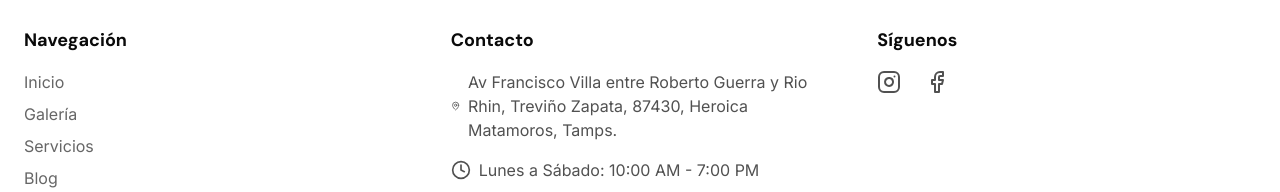
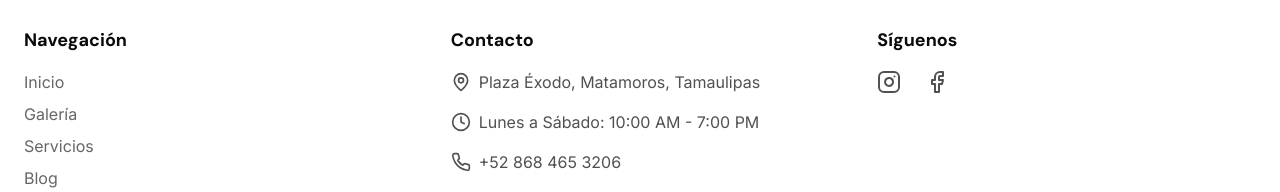
Before and after one commit to MilkDeLeche/cycle-tech.shop, a React (Vite) app: page / in a window 1280 px wide. Shown: the part 2140-2332 px from the top of the page. Built offline with nearby package versions, Linux system fonts and the light colour scheme.

Commit message:
Update footer location text to be shorter

```diff
--- a/src/components/Footer.tsx
+++ b/src/components/Footer.tsx
@@ -51,7 +51,7 @@ const Footer: React.FC = () => {
                   rel="noopener noreferrer"
                   className="text-noir-600 hover:text-noir-900 transition-colors"
                 >
-                  Av Francisco Villa entre Roberto Guerra y Rio Rhin, Treviño Zapata, 87430, Heroica Matamoros, Tamps.
+                  Plaza Éxodo, Matamoros, Tamaulipas
                 </a>
               </div>
               <div className="flex items-center gap-2">
```
